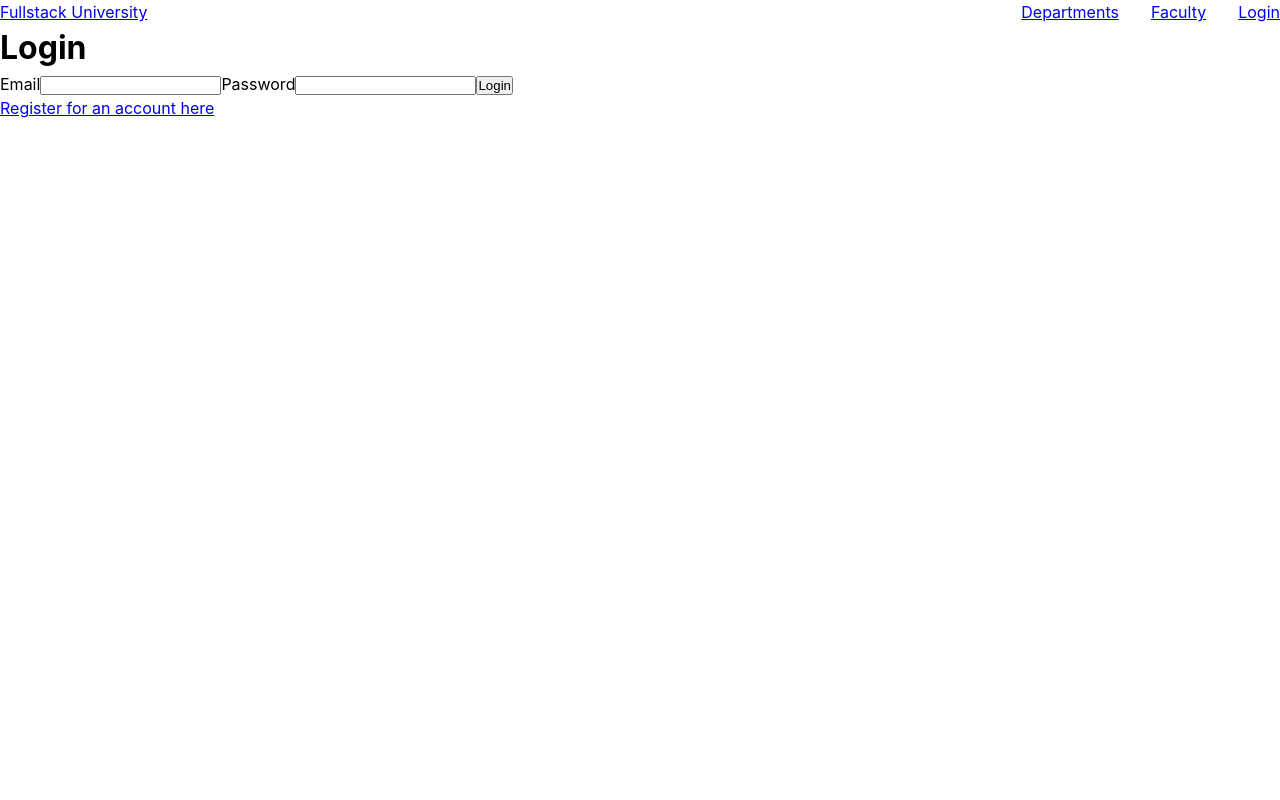
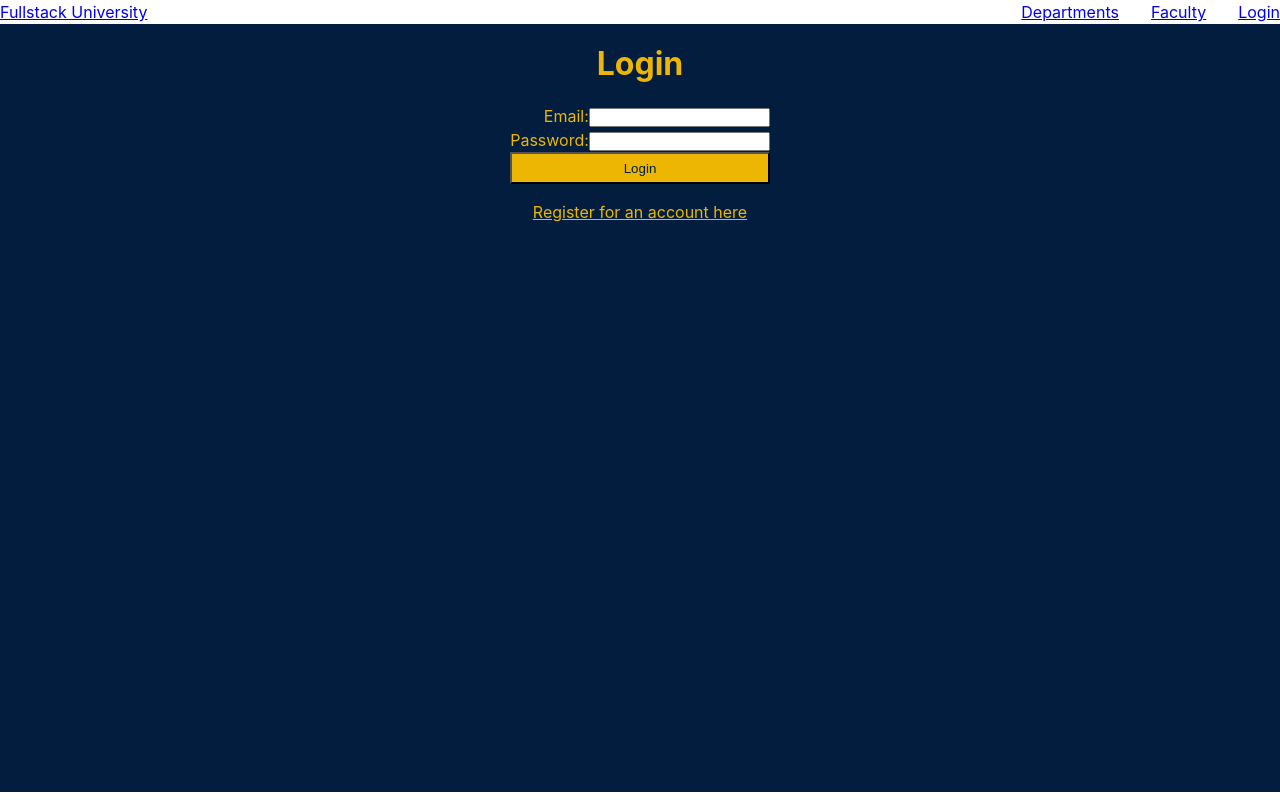
Before and after one commit to beefchief-code/group5.FSU.frontend, a React (Vite) app: page /login in a window 1280 px wide. Built offline with nearby package versions, Linux system fonts and the light colour scheme.

Commit message:
login css looks good, add classnames, fix home.css

```diff
--- a/src/features/auth/Auth.css
+++ b/src/features/auth/Auth.css
@@ -0,0 +1,32 @@
+.loginMain {
+  display: flex;
+  flex-direction: column;
+  align-items: center;
+  text-align: center;
+  color: var(--deep-yellow);
+  background-color: var(--deep-blue);
+  padding: 1em;
+  height: 92vh;
+}
+
+.authForm {
+  margin: 0.5em;
+  padding: 0.5em;
+  display: flex;
+  flex-direction: column;
+  text-align: end;
+}
+
+.regLink:link {
+  color: var(--deep-yellow);
+}
+
+.regLink:visited {
+  color: var(--main-yellow);
+}
+
+button {
+  background-color: var(--deep-yellow);
+  color: var(--deep-blue);
+  padding: 0.5em;
+}
--- a/src/features/auth/Auth.jsx
+++ b/src/features/auth/Auth.jsx
@@ -44,11 +44,13 @@ function Auth() {
 
   return (
     <>
+      <main className="loginMain">
         <h1>{authAction}</h1>
-      <form onSubmit={attemptAuth}>
+        <form className="authForm" onSubmit={attemptAuth}>
           <label>
-          Email
+            Email:
             <input
+              label="user@email.com"
               type="email"
               value={email}
               onChange={(event) => setEmail(event.target.value)}
@@ -56,7 +58,7 @@ function Auth() {
             />
           </label>
           <label>
-          Password
+            Password:
             <input
               type="password"
               value={password}
@@ -66,11 +68,12 @@ function Auth() {
           </label>
           <button>{authAction}</button>
         </form>
-      <a href="#" onClick={() => setIsLogin(!isLogin)}>
+        <a className="regLink" href="#" onClick={() => setIsLogin(!isLogin)}>
           {altCopy}
         </a>
         {isLogin && loginError && <p role="alert">{loginError}</p>}
         {!isLogin && registerError && <p role="alert">{registerError}</p>}
+      </main>
     </>
   );
 }
--- a/src/features/home/home.css
+++ b/src/features/home/home.css
@@ -6,6 +6,7 @@
   color: var(--deep-yellow);
   background-color: var(--deep-blue);
   padding: 1em;
+  height: 92vh;
 }
 
 .welcome {
```
Lines whose indentation alone changed are shown as unchanged.
